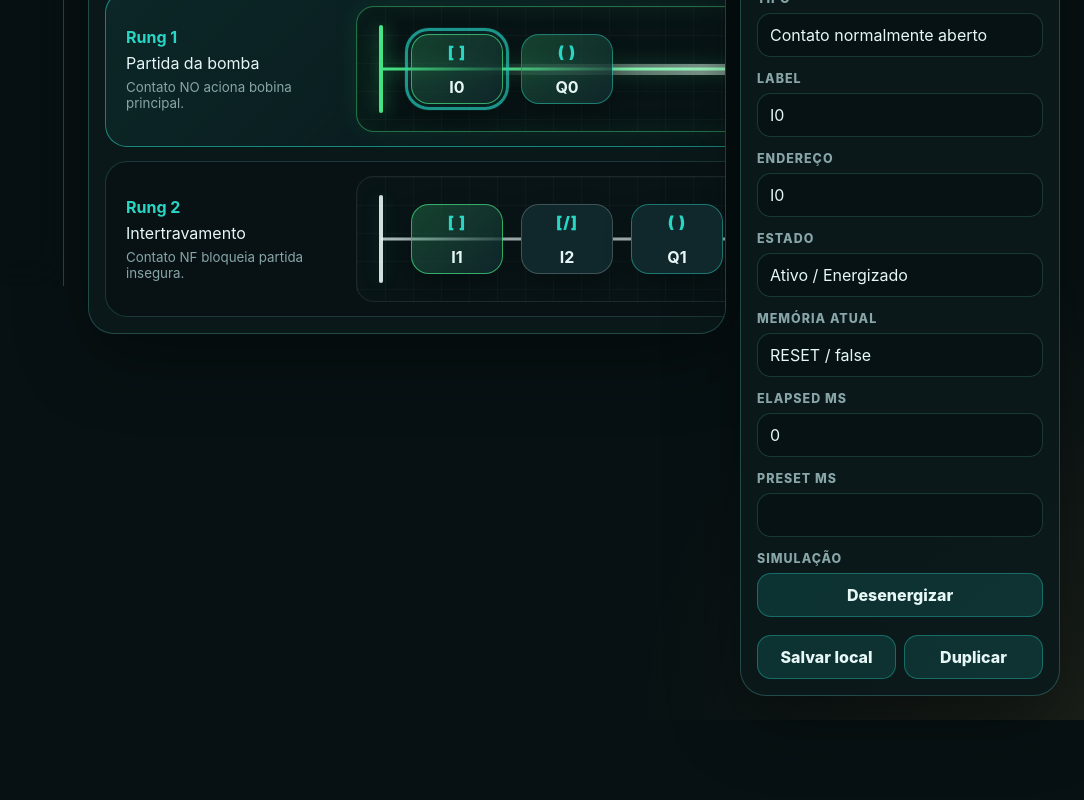
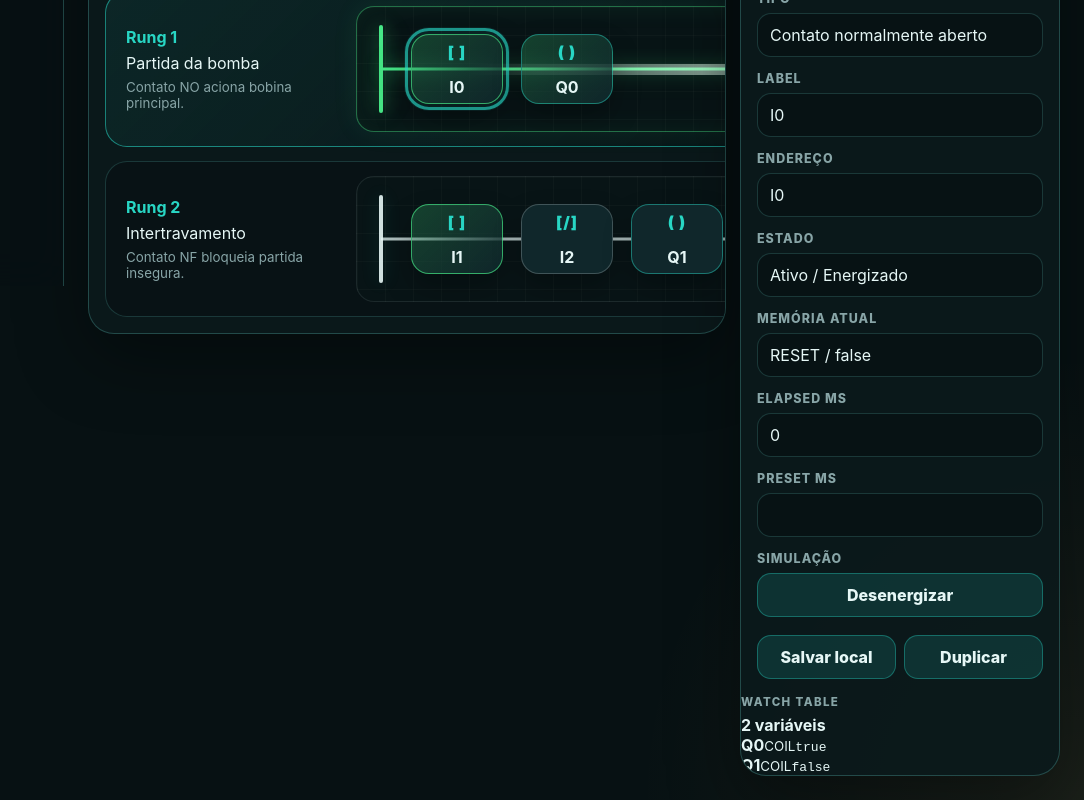
Before and after one commit to mateusrossi-jpg/endap-studio, a React (Vite) app: page / in a window 1280 px wide. Shown: the part 514-1314 px from the top of the page, without its empty margins (196-1280 px from the left). Before the commit the page ends 1234 px from the top, so only its background shows below. Built offline with nearby package versions, Linux system fonts and the light colour scheme.

Commit message:
feat: create endap studio web pwa shell

```diff
--- a/src/App.tsx
+++ b/src/App.tsx
@@ -15,6 +15,13 @@ const STEP_SCAN_DELTA_MS = 100;
 
 type RuntimeMode = 'STOP' | 'RUN';
 type MemoryMap = Record<string, boolean>;
+
+type WatchItem = {
+  address: string;
+  type: 'MEM' | 'TIMER' | 'COIL';
+  value: string;
+  active: boolean;
+};
 
 function blockClass(block: EndapLadderBlock, selected: boolean) {
   const cssKind = block.kind.replace('timer-', 'timer-');
@@ -154,6 +161,37 @@ function rungIsEnergized(blocks: EndapLadderBlock[]) {
   return blocks.some((block) => ['coil', 'coil-set', 'coil-reset'].includes(block.kind) && block.active);
 }
 
+function createWatchItems(project: EndapProject, memoryMap: MemoryMap): WatchItem[] {
+  const timerItems = project.ladderProgram.rungs
+    .flatMap((rung) => rung.blocks)
+    .filter((block) => block.kind.startsWith('timer'))
+    .map((block) => ({
+      address: block.address ?? block.label,
+      type: 'TIMER' as const,
+      value: `${block.elapsedMs ?? 0}/${block.presetMs ?? 0} ms`,
+      active: block.active
+    }));
+
+  const coilItems = project.ladderProgram.rungs
+    .flatMap((rung) => rung.blocks)
+    .filter((block) => ['coil', 'coil-set', 'coil-reset'].includes(block.kind))
+    .map((block) => ({
+      address: block.address ?? block.label,
+      type: 'COIL' as const,
+      value: block.active ? 'true' : 'false',
+      active: block.active
+    }));
+
+  const memoryItems = Object.entries(memoryMap).map(([address, value]) => ({
+    address,
+    type: 'MEM' as const,
+    value: value ? 'true' : 'false',
+    active: value
+  }));
+
+  return [...memoryItems, ...timerItems, ...coilItems];
+}
+
 function App() {
   const [project, setProject] = useState<EndapProject | null>(null);
   const [selectedBlockId, setSelectedBlockId] = useState<string | null>(null);
@@ -202,6 +240,8 @@ function App() {
     if (!project || !selectedBlockId) return null;
     return project.ladderProgram.rungs.flatMap((rung) => rung.blocks).find((block) => block.id === selectedBlockId) ?? null;
   }, [project, selectedBlockId]);
+
+  const watchItems = useMemo(() => (project ? createWatchItems(project, memoryMap) : []), [project, memoryMap]);
 
   function updateSelectedBlock(patch: Partial<EndapLadderBlock>) {
     if (!selectedBlockId) return;
@@ -576,6 +616,27 @@ function App() {
             ) : (
               <p className="empty-copy">Toque em um contato, timer ou bobina para editar.</p>
             )}
+
+            <div className="watch-panel">
+              <div className="watch-header">
+                <p className="eyebrow">Watch table</p>
+                <strong>{watchItems.length} variáveis</strong>
+              </div>
+              {watchItems.length === 0 ? (
+                <p className="empty-copy">Execute o runtime para popular memórias, timers e bobinas.</p>
+              ) : (
+                <div className="watch-list">
+                  {watchItems.map((item) => (
+                    <div className="watch-row" key={`${item.type}-${item.address}`}>
+                      <span className={`watch-dot ${item.active ? 'is-active' : ''}`} />
+                      <strong>{item.address}</strong>
+                      <small>{item.type}</small>
+                      <code>{item.value}</code>
+                    </div>
+                  ))}
+                </div>
+              )}
+            </div>
           </aside>
         </section>
       </section>
```
